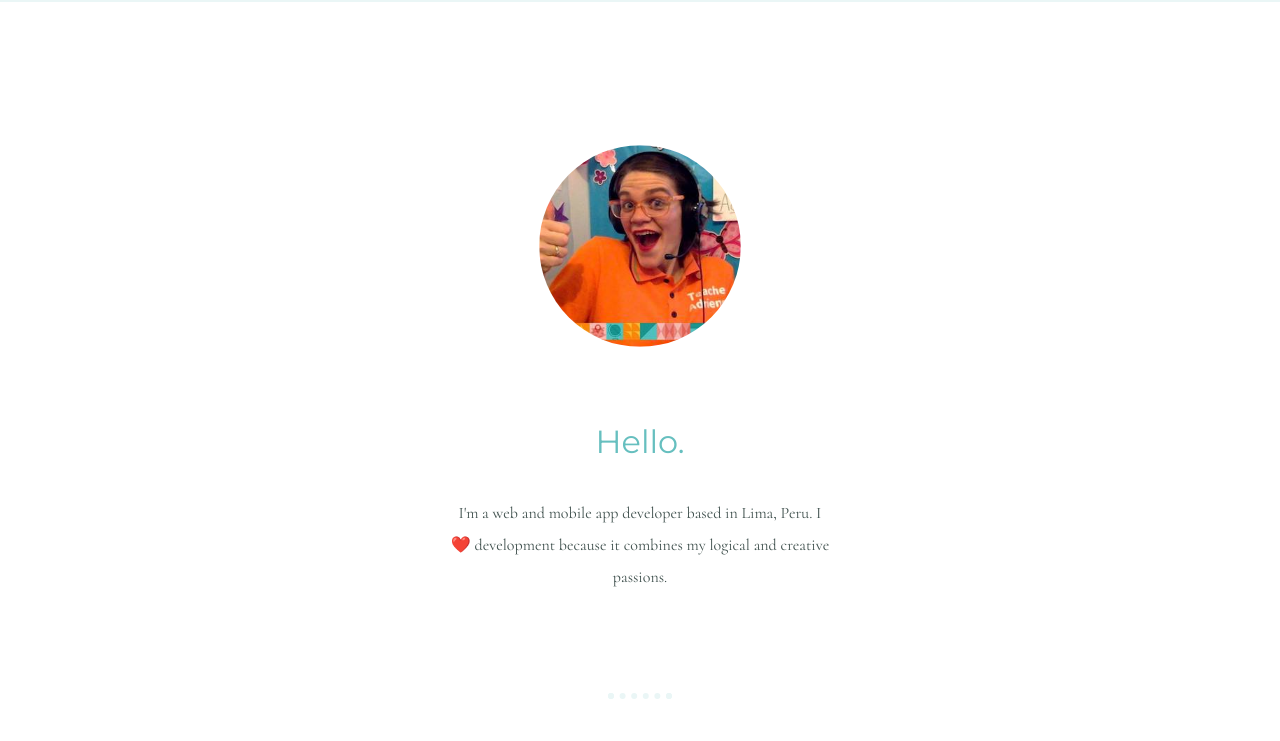
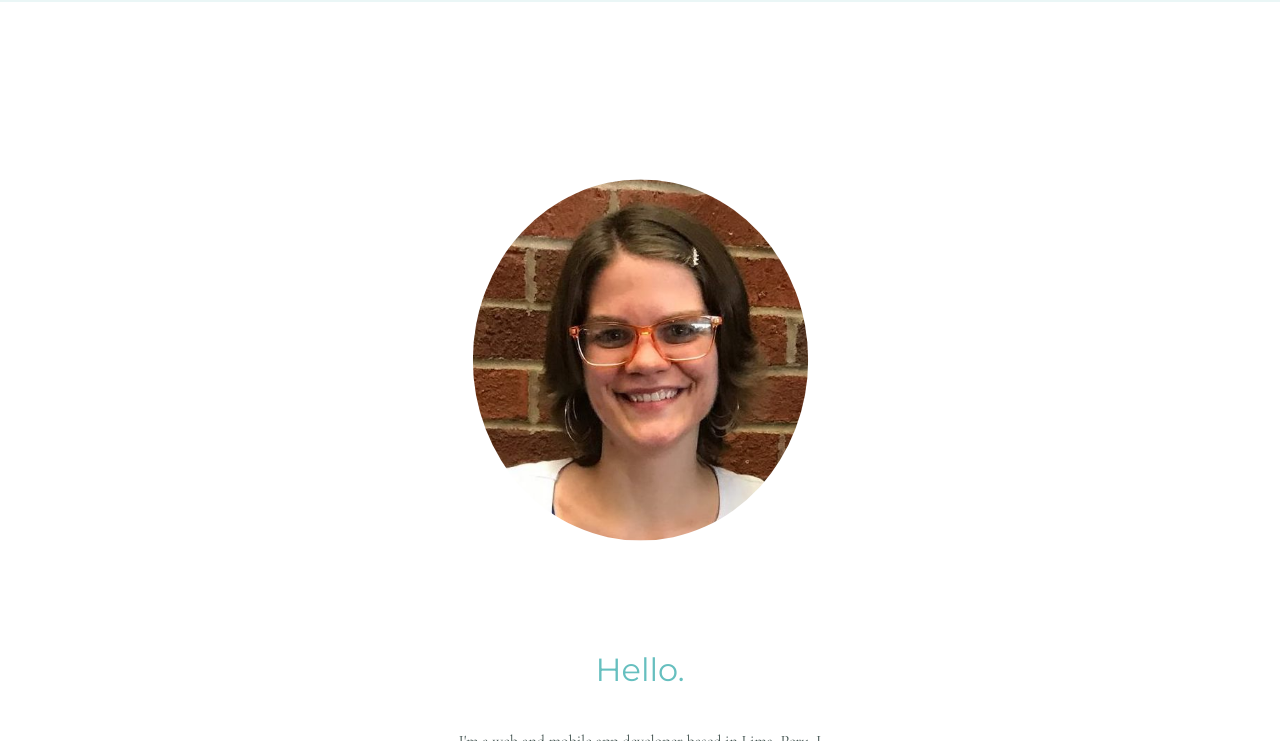
Before and after one commit to AWdeA/CV, a plain HTML site: page index.html in a window 1280 px wide. Shown: the part 716-1457 px from the top of the page. Drawn offline with Linux system fonts and the light colour scheme; a web font is replaced by a local one.

Commit message:
updated profile picture

```diff
--- a/index.html
+++ b/index.html
@@ -19,7 +19,7 @@
   </div>
   <div class="middle-container">
     <div class="profile">
-      <img class="Adrienne-pic" src="images/VIPkid size adjusted.jpg" alt="Adrienne's Profile Picture">
+      <img class="Adrienne-pic" src="images/Adrienne profile picture.jpg" alt="Adrienne's Profile Picture">
       <h2>Hello.</h2>
       <p class="intro">I'm a web and mobile app developer based in Lima, Peru. I ❤️ development because it combines my logical and creative passions.</p>
     </div>
```
Also changed, not shown: images/Adrienne profile picture.jpg (added).
